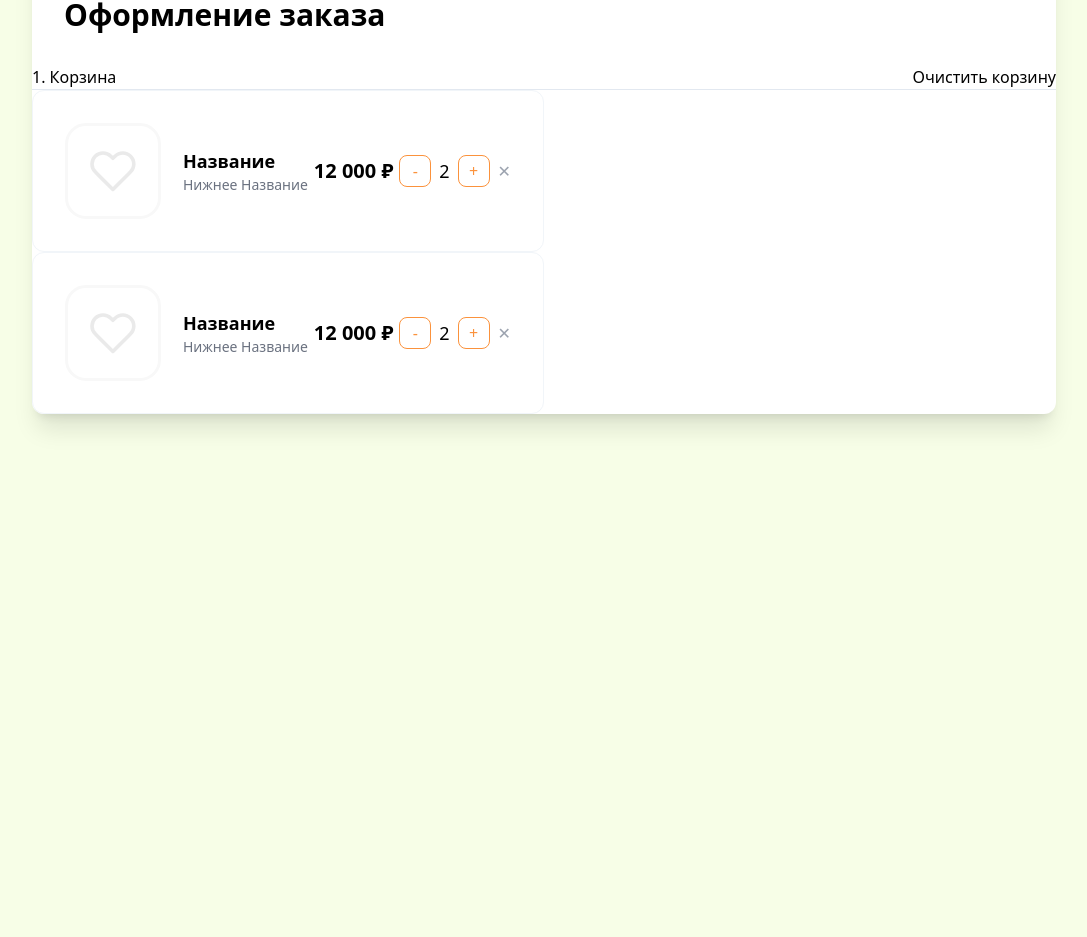
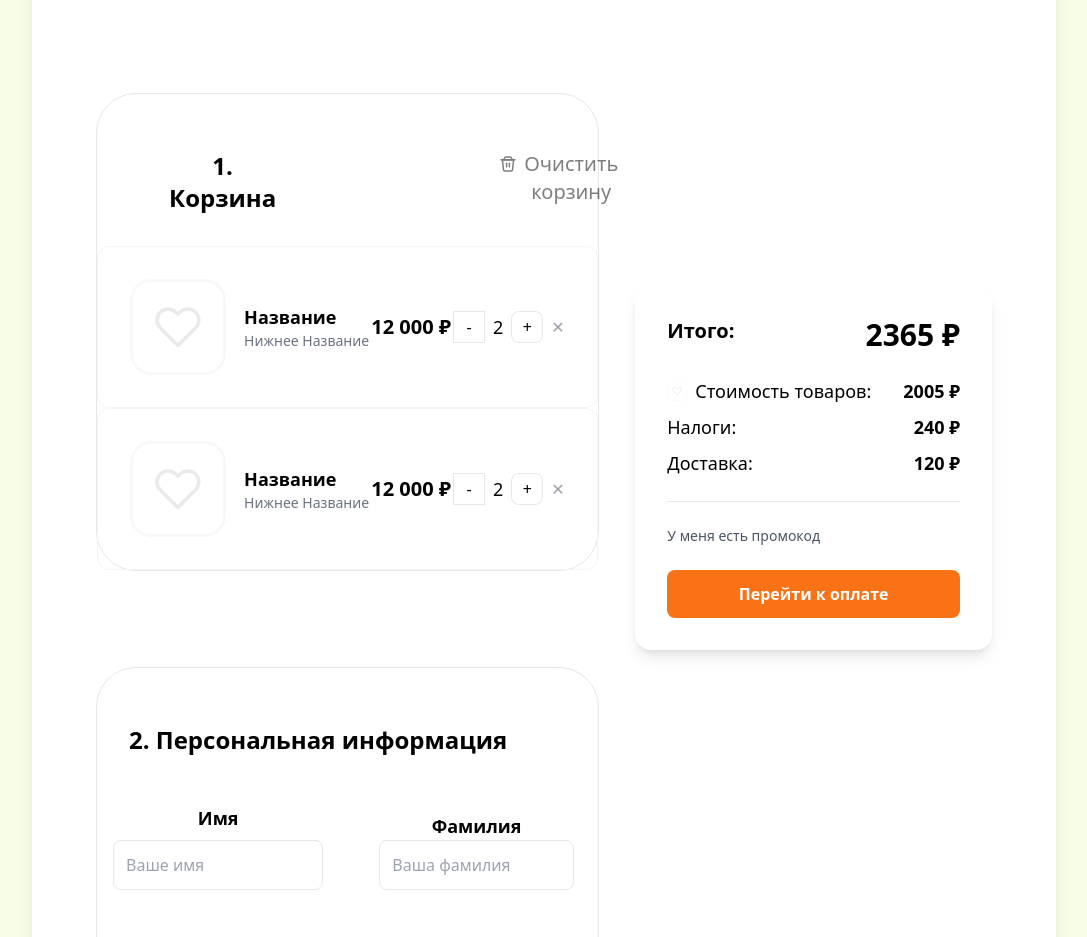
Before and after one commit to hertzxq/HertzxqSnickers, a Vue app: page /purchase in a window 1280 px wide. Shown: the part 216-1153 px from the top of the page, without its empty margins (96-1183 px from the left). Before the commit the page ends 800 px from the top, so only its background shows below. Built offline with nearby package versions, Linux system fonts and the light colour scheme; what vue-sweetalert2 would draw is missing.

Commit message:
purchase layout added

```diff
--- a/src/Pages/Purchase.vue
+++ b/src/Pages/Purchase.vue
@@ -6,17 +6,172 @@ import PurchaseCart from '@/components/Carts/PurchaseCart.vue';
 
 <template>
     <Header />
-    <div class="flex justify-between items-center m-8">
-        <h2 class="text-2xl lg:text-3xl font-bold">Оформление заказа</h2>
+    <div class="container mx-auto mt-10 flex">
+      <!-- Main Content (Cart, Personal Info, etc.) -->
+      <div class="main-content w-8/12">
+        <div class="roundCart border w-10/12 mt-24 ml-16">
+          <div class="flex justify-between m-8 border-slate-20">
+            <h1 class="font-bold text-2xl pl-10 text-center mt-6">1. Корзина</h1>
+            <button class="flex w-8/12 pl-56 opacity-50 text-xl mt-6">
+              <img src="/bin.svg" class="mt-1.5 mr-2" alt="bin" />Очистить корзину
+            </button>
+          </div>
+          <PurchaseCart />
+          <PurchaseCart />
+        </div>
+
+        <div class="roundCart border text-center w-10/12 mt-24 ml-16">
+          <div class="flex justify-between m-8 border-slate-20">
+            <h1 class="font-bold text-2xl mt-6">2. Персональная информация</h1>
+          </div>
+          <div class="form-container grid grid-cols-2 gap-4">
+            <div class="input-field m-4">
+              <label for="firstName" class="block text-lg font-semibold mb-2">Имя</label>
+              <input
+                type="text"
+                id="firstName"
+                v-model="firstName"
+                class="border rounded-lg w-full p-3"
+                :class="{'border-red-500': !firstName && submitted}"
+                placeholder="Ваше имя"
+              />
+            </div>
+            <div class="input-field m-6">
+              <label for="lastName" class="block text-lg font-semibold">Фамилия</label>
+              <input
+                type="text"
+                id="lastName"
+                v-model="lastName"
+                class="border rounded-lg w-full p-3"
+                :class="{'border-red-500': !lastName && submitted}"
+                placeholder="Ваша фамилия"
+              />
+              <p v-if="!lastName && submitted" class="text-red-500 text-sm mt-2">Введите вашу фамилию</p>
+            </div>
+            <div class="input-field m-8">
+              <label for="email" class="block text-lg font-semibold mb-2">E-Mail</label>
+              <input
+                type="email"
+                id="email"
+                v-model="email"
+                class="border rounded-lg w-full p-3"
+                placeholder="Ваш email"
+              />
+            </div>
+            <div class="input-field m-8">
+              <label for="phone" class="block text-lg font-semibold mb-2">Телефон</label>
+              <input
+                type="tel"
+                id="phone"
+                v-model="phone"
+                class="border rounded-lg w-full p-3"
+                placeholder="+7(999)999-99-99"
+              />
+            </div>
+          </div>
+        </div>
+
+        <div class="roundCart border w-10/12 mt-24 ml-16 mb-16">
+          <div class="flex justify-between m-8 border-slate-20 ml-10 mb-24">
+            <h1 class="font-bold text-2xl pl-10 text-center mt-6">3. Адрес доставки</h1>
+          </div>
+          <div class="input-field m-10">
+            <label for="phone" class="block text-md mb-2">Введите адрес</label>
+            <input
+              type="tel"
+              id="phone"
+              v-model="phone"
+              class="border rounded-lg w-full p-3"
+              placeholder="Москва ул.Мира 12"
+            />
+          </div>
+          <div class="comment-box m-10">
+            <label for="comment" class="block text-lg mb-2">Добавьте комментарий</label>
+            <textarea
+              id="comment"
+              class="border rounded-lg w-full p-3 focus:outline-none focus:ring-2 focus:ring-blue-500"
+              rows="4"
+              placeholder="Type your comment here..."
+            ></textarea>
+          </div>
+          <h1 class="mb-2 ml-8">Время доставки</h1>
+          <div class="relative inline-block text-left mb-8 ml-8">
+            <button
+              type="button"
+              class="inline-flex w-full justify-center gap-x-1.5 rounded-md bg-white px-3 py-2 text-sm font-semibold text-gray-900 shadow-sm ring-1 ring-inset ring-gray-300 hover:bg-gray-50"
+              id="menu-button"
+              aria-expanded="true"
+              aria-haspopup="true"
+            >
+              Доставка в 11:00
+              <svg class="-mr-1 h-5 w-5 text-gray-400" viewBox="0 0 20 20" fill="currentColor" aria-hidden="true">
+                <path
+                  fill-rule="evenodd"
+                  d="M5.23 7.21a.75.75 0 011.06.02L10 11.168l3.71-3.938a.75.75 0 111.08 1.04l-4.25 4.5a.75.75 0 01-1.08 0l-4.25-4.5a.75.75 0 01.02-1.06z"
+                  clip-rule="evenodd"
+                />
+              </svg>
+            </button>
+          </div>
+        </div>
+      </div>
+
+      <!-- Summary Box (positioned to the right) -->
+      <div class="summary-box w-full h-1/2 mr-16 mt-72 bg-white rounded-lg shadow-lg p-8 max-w-md ml-auto">
+        <div class="flex justify-between mb-6">
+          <h2 class="text-xl font-semibold">Итого:</h2>
+          <h2 class="text-3xl font-bold text-black">2365 ₽</h2>
+        </div>
+
+        <div class="mb-6 border-b pb-6">
+          <div class="flex items-center mb-2">
+            <img src="/like-1.svg" class="h-5 w-5 mr-2" alt="box icon" />
+            <span class="text-lg">Стоимость товаров:</span>
+            <span class="ml-auto text-lg font-semibold">2005 ₽</span>
+          </div>
+
+          <div class="flex justify-between mb-2">
+            <span class="text-lg">Налоги:</span>
+            <span class="text-lg font-semibold">240 ₽</span>
+          </div>
+
+          <div class="flex justify-between">
+            <span class="text-lg">Доставка:</span>
+            <span class="text-lg font-semibold">120 ₽</span>
+          </div>
+        </div>
+
+        <div class="promo-section mb-6">
+          <p class="text-sm text-gray-600">У меня есть промокод</p>
+        </div>
+
+        <button class="w-full py-3 text-white font-semibold rounded-lg bg-orange-500 hover:bg-orange-600">
+          Перейти к оплате
+        </button>
+      </div>
     </div>
-    <div>
-        <div>
-            <div class="flex justify-between border-b border-slate-200">
-                <h1>1. Корзина</h1>
-                <button>Очистить корзину</button>
-            </div>
-            <PurchaseCart />
-            <PurchaseCart />
-        </div>
-    </div>
-</template>
+  </template>
+
+<style scoped>
+.roundCart {
+  border-radius: 40px;
+}
+
+.input-field {
+  display: flex;
+  flex-direction: column;
+}
+
+.form-container {
+  max-width: 800px;
+  margin: auto;
+}
+
+.summary-box {
+  border-radius: 16px; /* Similar to rounded edges in the screenshot */
+}
+
+button {
+  transition: background-color 0.3s ease; /* Smooth transition on hover */
+}
+</style>
--- a/src/components/Carts/PurchaseCart.vue
+++ b/src/components/Carts/PurchaseCart.vue
@@ -2,13 +2,12 @@
 </script>
 
 <template>
-    <div class="flex justify-between items-center w-1/2 border border-slate-100 rounded-xl p-8 cursor-pointer transition">
+    <div class="flex justify-between items-center  border border-slate-100 rounded-xl p-8 cursor-pointer transition">
       <img
         src="/like-1.svg"
         class="w-24 h-24 object-cover"
         alt="Sneaker"
       />
-      <!-- Название товара -->
       <div class="ml-4 flex flex-col justify-center">
         <p class="font-bold text-lg">Название</p>
         <p class="text-sm text-gray-500">Нижнее Название</p>
@@ -20,11 +19,11 @@
         </div>
       </div>
       <div class="flex items-center space-x-2 ">
-          <button class="border border-orange-400 text-orange-400 rounded-lg w-8 h-8 flex justify-center items-center hover:bg-orange-100">
+          <button class="border border-bg-slate-900 text-obg-slate-900rounded-lg w-8 h-8 flex justify-center items-center hover:bg-slate-100">
             -
           </button>
           <span class="text-lg font-medium">2</span>
-          <button class="border border-orange-400 text-orange-400 rounded-lg w-8 h-8 flex justify-center items-center hover:bg-orange-100">
+          <button class="border border-bg-slate-900 text-bg-slate-900 rounded-lg w-8 h-8 flex justify-center items-center hover:bg-slate-100">
             +
           </button>
           <button class="text-gray-400 hover:text-gray-600 ml-2">
--- a/src/components/Drawer/DrawerCart.vue
+++ b/src/components/Drawer/DrawerCart.vue
@@ -1,6 +1,6 @@
 <script setup>
 import { computed } from 'vue'
-import Swal from 'sweetalert2'
+// import Swal from 'sweetalert2'
 
 const props = defineProps({
   drawerPrice: Number,
@@ -10,15 +10,15 @@ const props = defineProps({
 })
 
 
-function onClickBuy() {
-  Swal.fire({
-  position: "center",
-  icon: "success",
-  title: "Заказ оформлен!",
-  showConfirmButton: false,
-  timer: 1500
-});
-}
+// function onClickBuy() {
+//   Swal.fire({
+//   position: "center",
+//   icon: "success",
+//   title: "Заказ оформлен!",
+//   showConfirmButton: false,
+//   timer: 1500
+// });
+// }
 
 
 const taxRate = 0.05
@@ -32,12 +32,14 @@ Math.round(taxAmount.value)
       <span class="font-bold">Итого:</span>
       <span class="font-bold">{{ props.drawerPrice }} ₽.</span>
     </div>
-    <button
-    @click="onClickBuy"
-      v-if="!props.cartItems.length < 3"
-      class="flex items-center gap-8 w-full border border-slate-200 rounded-xl p-4 mt-8 justify-center bg-drawerButton disabled:bg-slate-400 cursor-pointer text-white transition hover:bg-lime-500 active:bg-lime-700"
-    >
+    <RouterLink to="/purchase">
+      <button
+      @click="onClickBuy"
+        v-if="!props.cartItems.length < 3"
+        class="flex items-center gap-8 w-full border border-slate-200 rounded-xl p-4 mt-8 justify-center bg-drawerButton disabled:bg-slate-400 cursor-pointer text-white transition hover:bg-lime-500 active:bg-lime-700"
+      >
       Оформить заказ
     </button>
+    </RouterLink>
   </div>
 </template>
```
Also changed, not shown: public/bin.svg (added).
